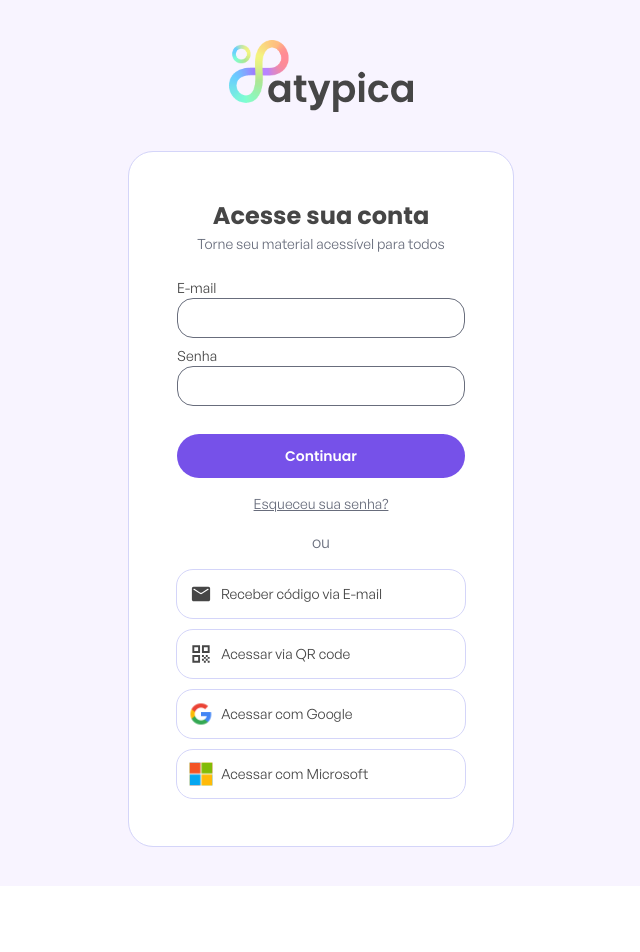
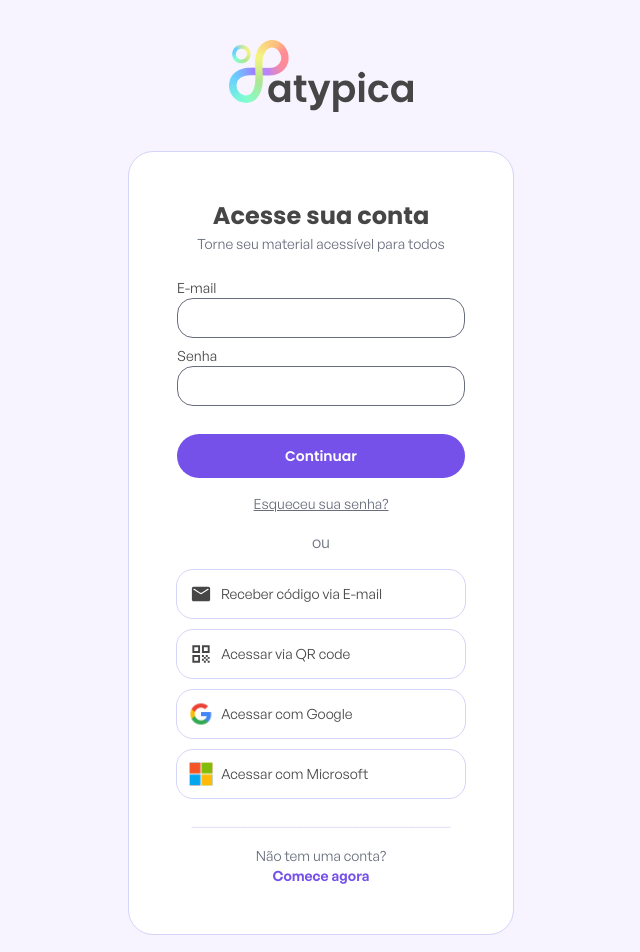
Before and after one commit to guilhermeavarella/atypica-frontend, a React (Vite) app: page / in a window 1280 px wide. Shown: the top 952 px of the page, without its empty margins (319-959 px from the left). Before the commit the page ends 886 px from the top, so only its background shows below. Built offline with nearby package versions, Linux system fonts and the light colour scheme.

Commit message:
fix: login page text

```diff
--- a/src/pages/Login.jsx
+++ b/src/pages/Login.jsx
@@ -34,6 +34,8 @@ export default function Login() {
           <SectionButton text="Acessar com Google" icon="/src/assets/icons/google.svg" onClick={() => { navigate('/dashboard') }} />
           <SectionButton text="Acessar com Microsoft" icon="/src/assets/icons/microsoft.svg" onClick={() => { navigate('/dashboard') }} />
         </div>
+        <p className="text-content-light mt-[-0.25rem] text-sm">_____________________________________</p>
+        <div className="inline-flex flex-col text-center justify-center text-content-secondary text-sm">Não tem uma conta? <button className="text-brand-primary font-semibold" onClick={() => {}}>Comece agora</button></div>
       </section>
     </div>
   )
```
